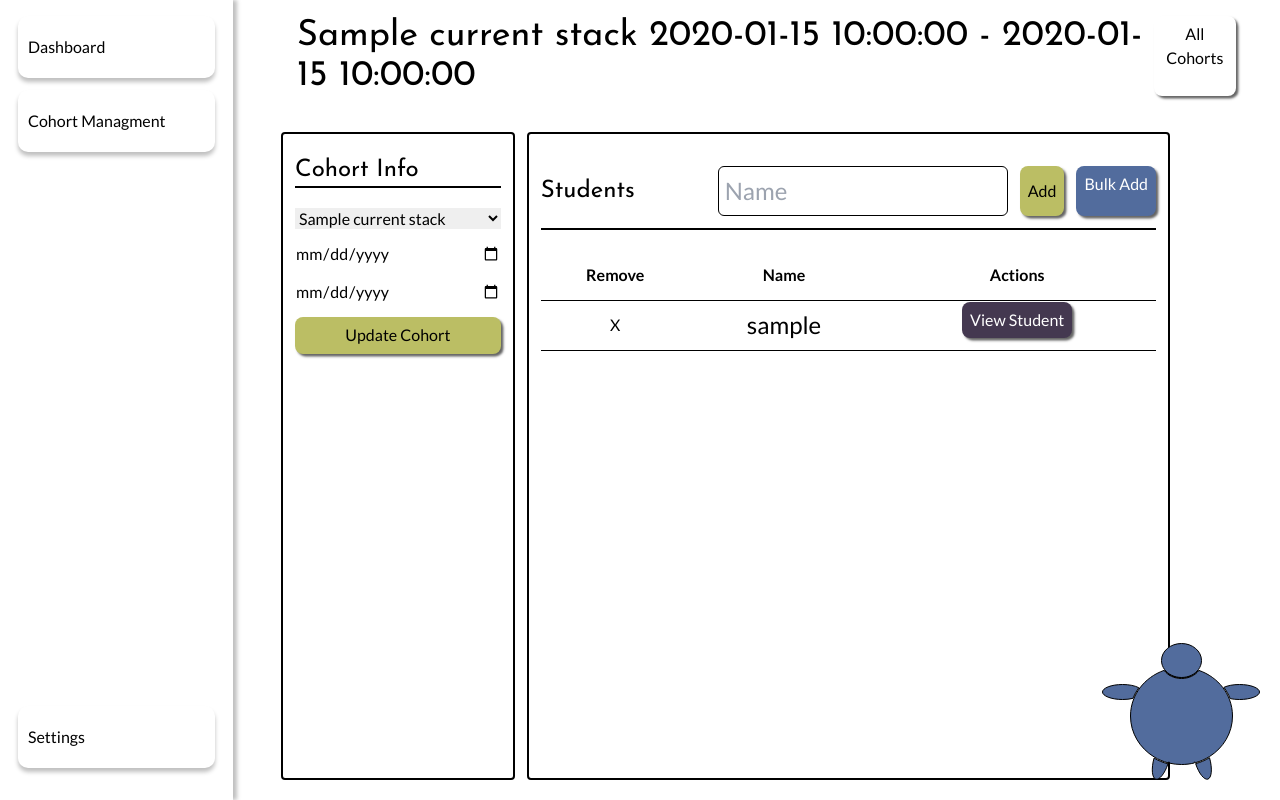
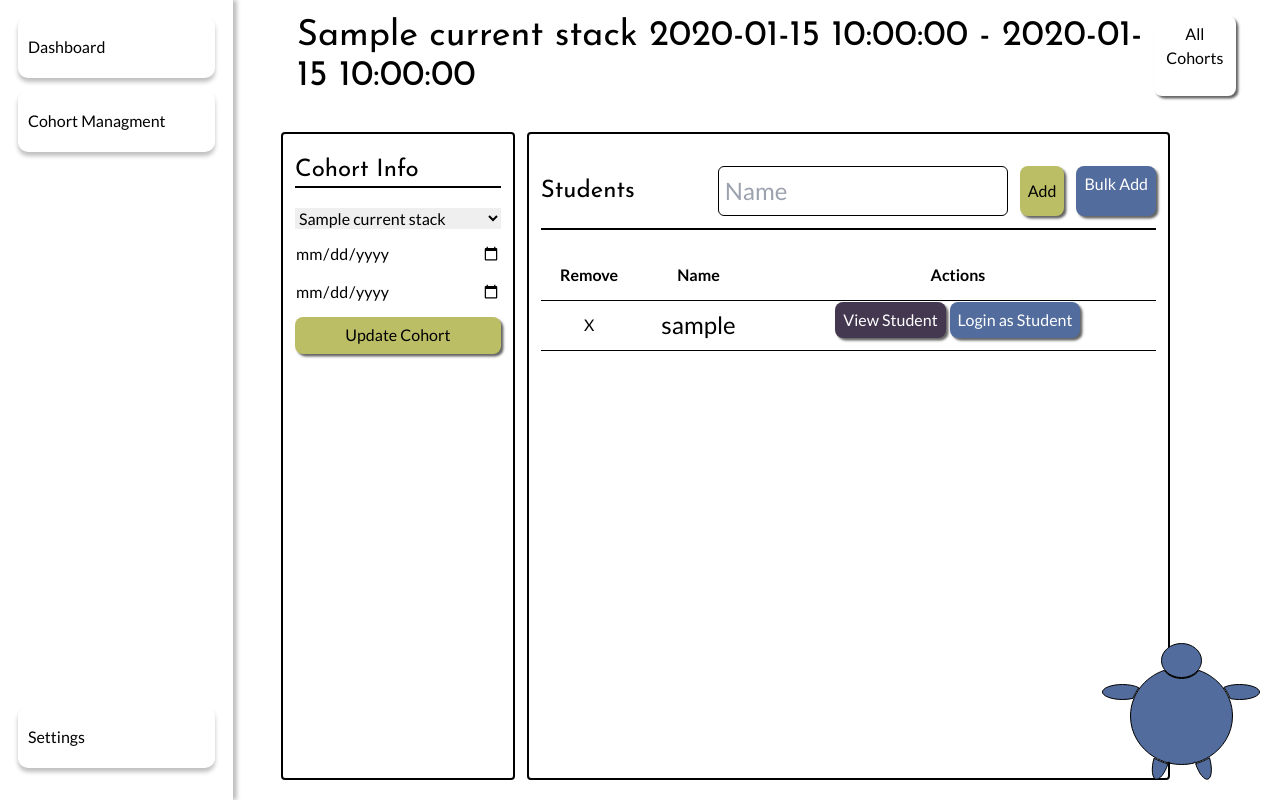
Before and after one commit to Tbone8098/codingDojo-student-portal, a Flask app: template flask_app/templates/admin/cohort_edit.html in a window 1280 px wide. Run offline with Flask 2, Linux system fonts and the light colour scheme; the template is opened without the code that fills it: most values are stand-ins (such as "Sample title", 1, 10 or a date in 2020); some libraries are stand-ins or nearby versions.

Commit message:
added login as student

```diff
--- a/flask_app/templates/admin/cohort_edit.html
+++ b/flask_app/templates/admin/cohort_edit.html
@@ -69,8 +69,8 @@
                                 <p>{{ student.nickname }}</p>
                             </td>
                             <td class="flex gap-1 justify-center">
-                                <!-- <a class="btn bg-my-blue text-white" href="/student/{{student.id}}">View Student</a> -->
                                 <a class="btn bg-my-dark text-white" href="/student/{{student.id}}/edit">View Student</a>
+                                <a class="btn bg-my-blue text-white" href="/student/{{student.id}}">Login as Student</a>
                             </td>
                         </tr>
                     </tbody>
```
